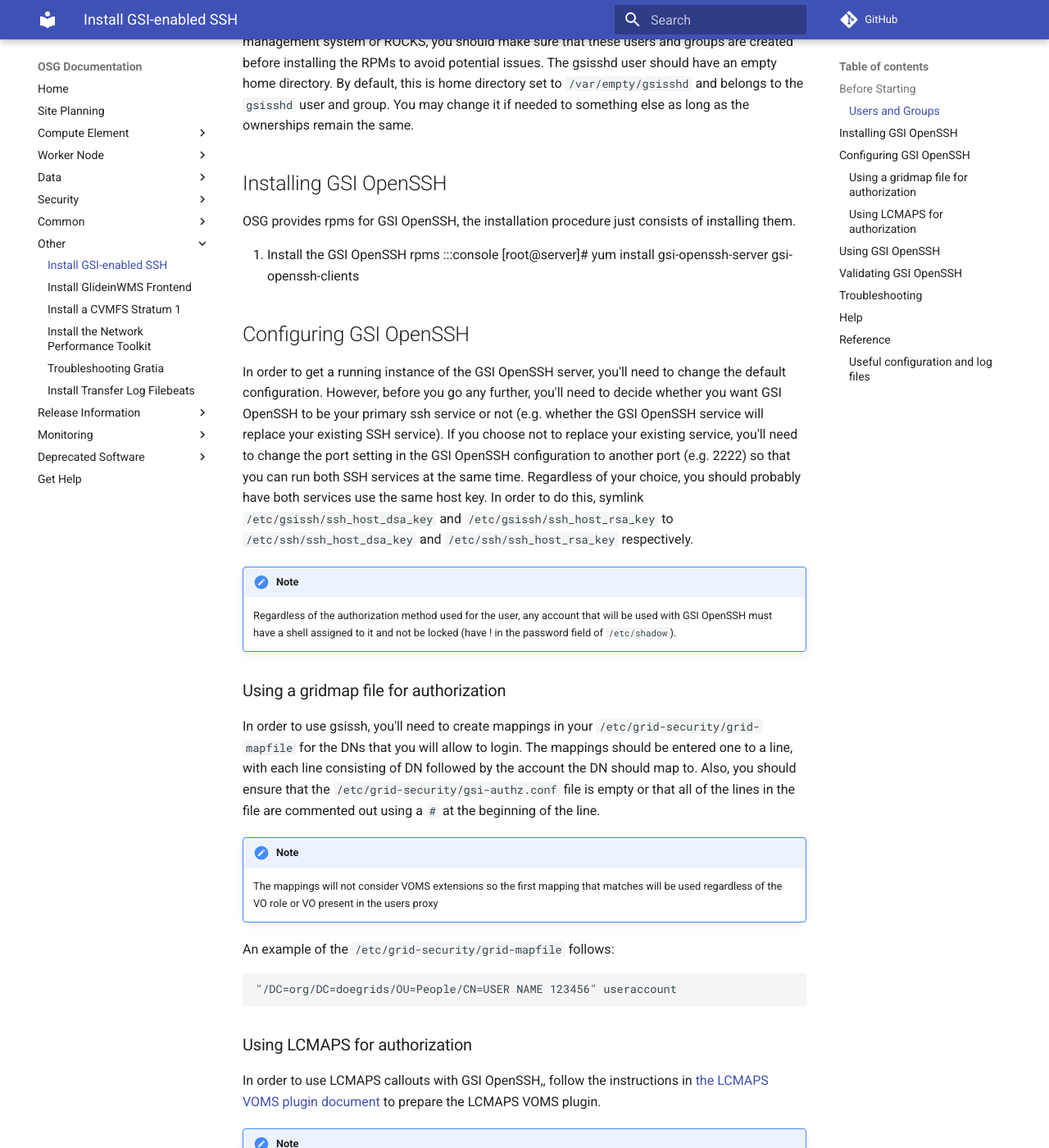
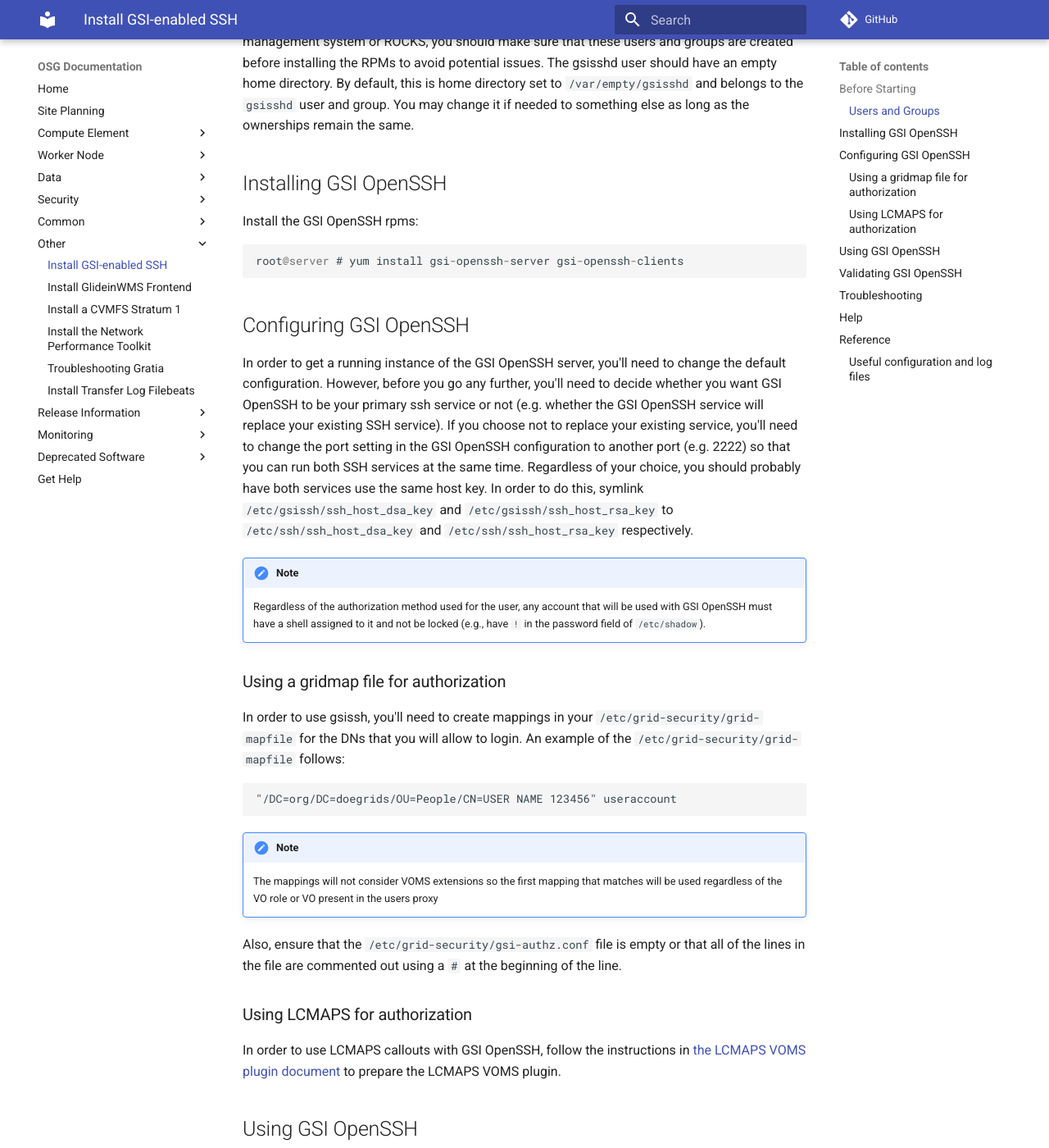
Before and after one commit to osg-htc/docs, an MkDocs documentation site: the page built from docs/other/gsissh.md, in a window 1280 px wide and 1400 px high, scrolled down 741 px. Shown: the whole window at 82% size. Built offline with MkDocs 1.6.1 and Material for MkDocs 9.7.7, drawn with Linux system fonts in a browser that asks for light colours; comment, search, counter and statistics services are not loaded; old or Windows-style settings are respelled for this version of MkDocs; some of the changed text lies outside the part shown.

Commit message:
Minor formatting and wording fixes

````diff
--- a/docs/other/gsissh.md
+++ b/docs/other/gsissh.md
@@ -1,8 +1,8 @@
 Installing and Maintaining GSI OpenSSH
 =======================================
 
-This document gives instructions on installing and using the GSI OpenSSH server available in the OSG repository and
-configuring it so that you can use on your cluster.
+This document contains instructions to install and configure the GSI OpenSSH server available in the OSG repository for
+use on your cluster.
 
 Before Starting
 ---------------
@@ -22,8 +22,8 @@
 
 ### Users and Groups
 
-The RPM installation will try to create the `gsisshd` user and group and the `/var/empty/gsisshd` directory with the
-correct ownership if they are not present.
+The RPM installation will create the `gsisshd` user and group and the `/var/empty/gsisshd` directory with the correct
+ownership if they are not present.
 If you are using a configuration management system or ROCKS, you should make
 sure that these users and groups are created before installing the RPMs to avoid potential issues.
 The gsisshd user should have an empty home directory.
@@ -34,12 +34,11 @@
 Installing GSI OpenSSH
 ----------------------
 
-OSG provides rpms for GSI OpenSSH, the installation procedure just consists of installing them.
+Install the GSI OpenSSH rpms:
 
-1. Install the GSI OpenSSH rpms
-     :::console
-     [root@server]# yum install gsi-openssh-server gsi-openssh-clients
-
+```
+root@server # yum install gsi-openssh-server gsi-openssh-clients
+```
 
 Configuring GSI OpenSSH
 -----------------------
@@ -56,33 +55,28 @@
 !!! note
     Regardless of the authorization method used for the user, any
     account that will be used with GSI OpenSSH must have a shell
-    assigned to it and not be locked (have ! in the password field of `/etc/shadow`).
+    assigned to it and not be locked (e.g., have `!` in the password field of `/etc/shadow`).
 
 ### Using a gridmap file for authorization
 
 In order to use gsissh, you'll need to create mappings in your `/etc/grid-security/grid-mapfile` for the DNs that you
-will allow to login.
-The mappings should be entered one to a line, with each line consisting of DN followed by the account the DN should map
-to.
-Also, you should ensure that the `/etc/grid-security/gsi-authz.conf` file is empty or that all of the lines in the file
-are commented out using a `#` at the beginning of the line.
-
-!!! note
-    The mappings will not consider VOMS extensions so the first mapping that matches will be used regardless of the VO role or VO present in the users proxy
-
-An example of the `/etc/grid-security/grid-mapfile` follows:
+will allow to login. An example of the `/etc/grid-security/grid-mapfile` follows:
 
 ```
 "/DC=org/DC=doegrids/OU=People/CN=USER NAME 123456" useraccount
 ```
 
+!!! note
+    The mappings will not consider VOMS extensions so the first mapping that matches will be used regardless of the VO role or VO present in the users proxy
+
+Also, ensure that the `/etc/grid-security/gsi-authz.conf` file is empty or that all of the lines in the file are
+commented out using a `#` at the beginning of the line.
+
 ### Using LCMAPS for authorization
 
-
-In order to use LCMAPS callouts with GSI OpenSSH,, follow the instructions in [the LCMAPS VOMS plugin document](/security/lcmaps-voms-authentication#configuring-the-lcmaps-voms-plugin) to prepare the LCMAPS VOMS plugin.
-
-!!! note
-    This is the suggested mechanism for all new installs.
+In order to use LCMAPS callouts with GSI OpenSSH, follow the instructions in
+[the LCMAPS VOMS plugin document](/security/lcmaps-voms-authentication#configuring-the-lcmaps-voms-plugin)
+to prepare the LCMAPS VOMS plugin.
 
 Using GSI OpenSSH
 ------------------
@@ -103,7 +97,7 @@
 After starting the `gsisshd` service you can check if it is running correctly
 
 ``` console
-$ grid-proxy-init
+user@client $ grid-proxy-init
 Your identity: /DC=ch/DC=cern/OU=Organic Units/OU=Users/CN=User Name
 Enter GRID pass phrase for this identity:
 Creating proxy ............................................................................................... Done
````
Also changed, not shown: other parts of docs/other/gsissh.md (+1 -1 lines).
